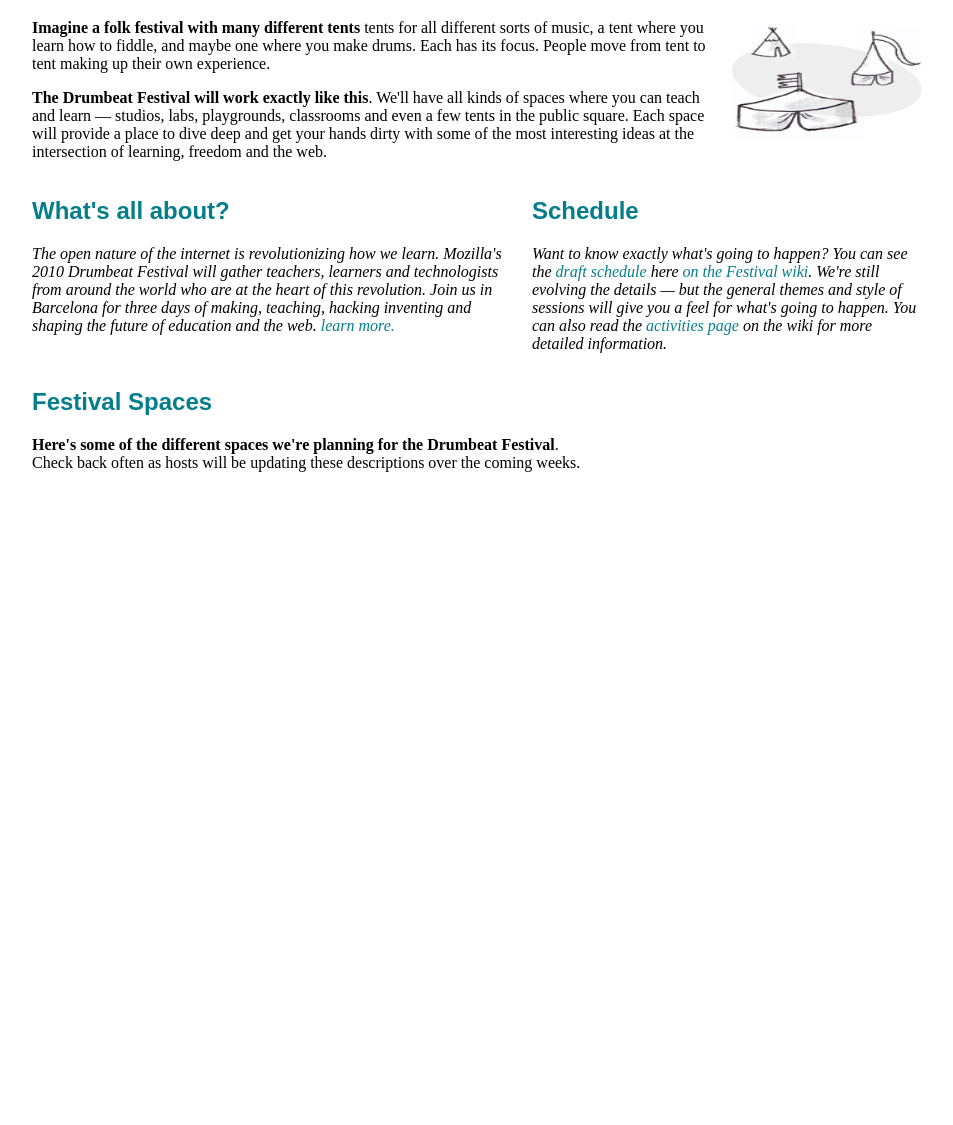
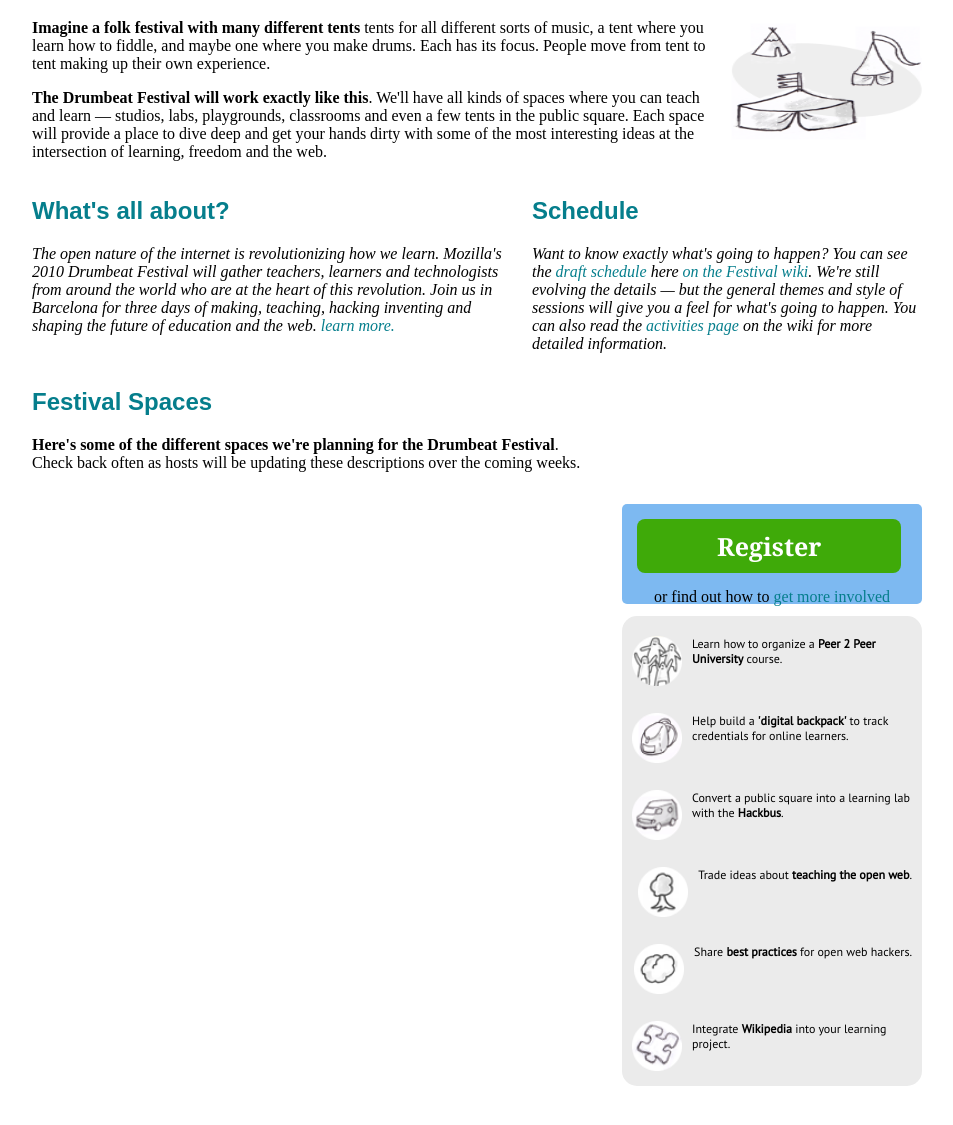
Before and after one commit to siniestr0/Cosas-Yolanda, a plain HTML site: page Practica Post it/index.html in a window 1280 px wide. Shown: the part 379-1504 px from the top of the page, without its empty margins (8-961 px from the left). Before the commit the page ends 867 px from the top, so only its background shows below. Drawn offline with Linux system fonts and the light colour scheme.

Commit message:
cuadro gris

```diff
--- a/Practica Post it/css/estilo.css
+++ b/Practica Post it/css/estilo.css
@@ -280,3 +280,65 @@
     color: rgb(5, 126, 140);
     font-family: sans-serif;
 }
+
+aside {
+
+    width: 300px;
+    float: right;
+    height: 800px;
+
+}
+
+#cuadro_registro {
+
+    background: #7db9f1;
+    text-align: center;
+    height: 100px;
+    border-radius: 5px;
+    width: 300px;
+}
+
+a.boton_verde_register {
+
+    float: left;
+    background: #3faa09;
+    font-size: 25px;
+    font-family: Georgia;
+    font-weight: bold;
+    color: white;
+    padding: 10px 80px;
+    margin: 15px 15px;
+
+}
+
+.letra_pequeña {
+
+    text-align: center;
+    font-family: 'Times New Roman';
+}
+
+.cuadro_gris_lista {
+
+    font-family: 'PT Sans';
+    background: rgb(235, 235, 235);
+    font-size: 12px;
+    height: 470px;
+    border-radius: 15px;
+
+}
+
+/* esto es para ajustar los iconos a la izquierda*/
+.lista_imagenes {
+    padding: 20px 0px 20px 10px;
+}
+
+.lista_imagenes img {
+    float: left;
+    width: 50px;
+    margin: 0px 10px 7px 0px;
+}
+
+.lista_imagenes li {
+    float: right;
+    margin: 0px 10px 20px 0px;
+}
--- a/Practica Post it/index.html
+++ b/Practica Post it/index.html
@@ -144,11 +144,46 @@
                     Check back often as hosts will be updating these descriptions over the coming weeks.
                 </p>
 
+    <aside>
+<!-- Aqui dentro van, la caixa REGISTER, caixa learn how, caixa who should come, caixa share y twitter-->
+<!-- Creo que lo mejor es hacer un div general que encuadre todos los elementos.-->
+
+        <div id="aside_container">
+            <div class id="cuadro_registro">
+                <a class="boton_verde_register" href="https://foundation.mozilla.org/es/">Register</a>
+				<p class="letra_pequeña"><span>or find out how to <a href="https://foundation.mozilla.org/es/"><span>get more involved</span></a></span></p>
+
             </div>
 
-    <aside>
-<!-- Aqui dentro van, la caixa REGISTER, caixa learn how, caixa who should come, caixa share y twitter-->
+            <div class="cuadro_gris_lista">
+				<ul class="lista_imagenes">
+					<li><img src="img/benefit_p2pu.png" alt="gente">
+						<span>Learn how to organize a <strong>Peer 2 Peer University</strong> course.</span>
 
+					<li><img src="img/benefit_creds.png" alt="mochila">
+						<span>Help build a <strong>'digital backpack'</strong> to track credentials for online
+							learners.</span></li>
+
+					<li><img src="img/benefit_hackbus.png" alt="furgoneta">
+						<span>Convert a public square into a learning lab with the <strong>Hackbus</strong>.</span>
+					</li>
+
+					<li><img src="img/benefit_teaching.png" alt="arbol">
+						<span>Trade ideas about <strong>teaching the open web</strong>.<br></span></li>
+
+					<li><img src="img/benefit_hack.png" alt="cerebro">
+						<span>Share <strong>best practices</strong> for open web hackers.<br></span></li>
+					<li><img src="img/benefit_wikipedia.png" alt="puzzle"> <span>Integrate
+							<strong>Wikipedia</strong> into your learning project.</span>
+					</li>
+				</ul>
+			</div>
+
+
+
+
+
+        </div>
 
 
     </aside>
```
Lines whose indentation alone changed are shown as unchanged.
